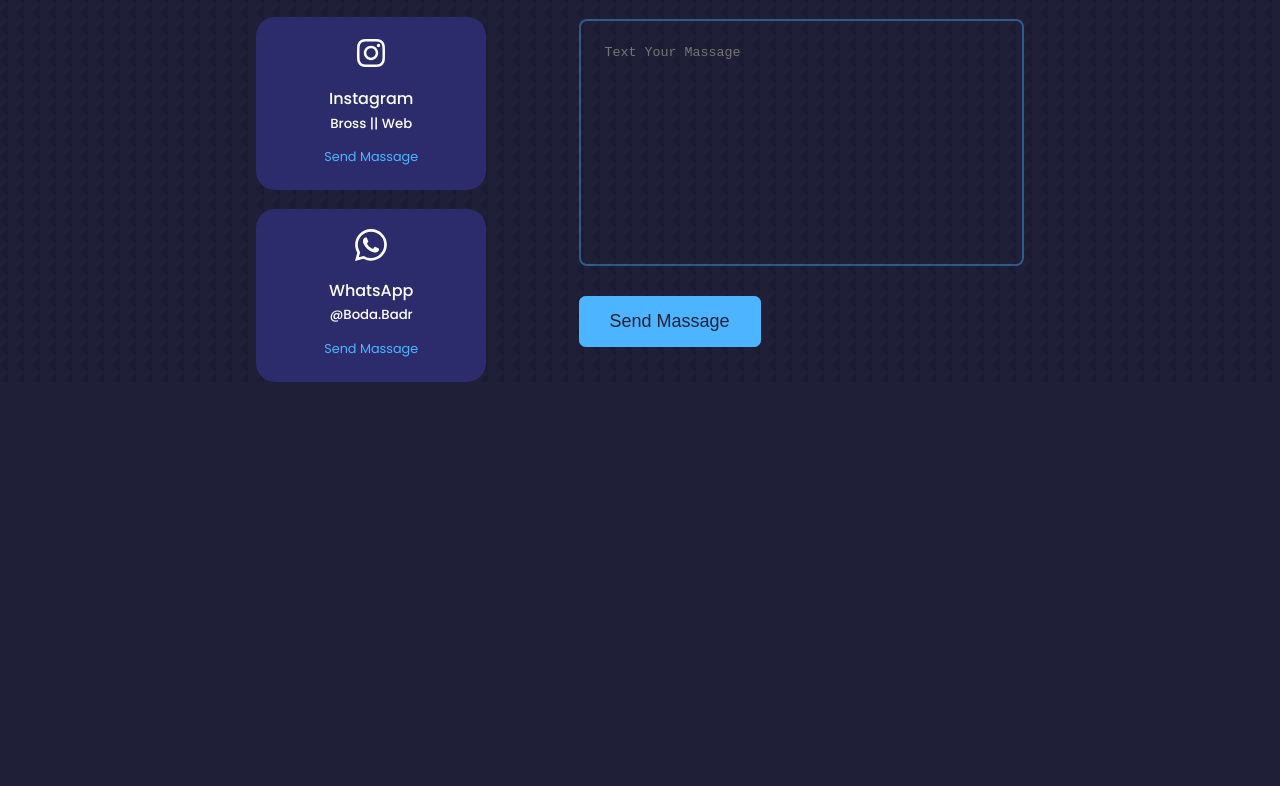
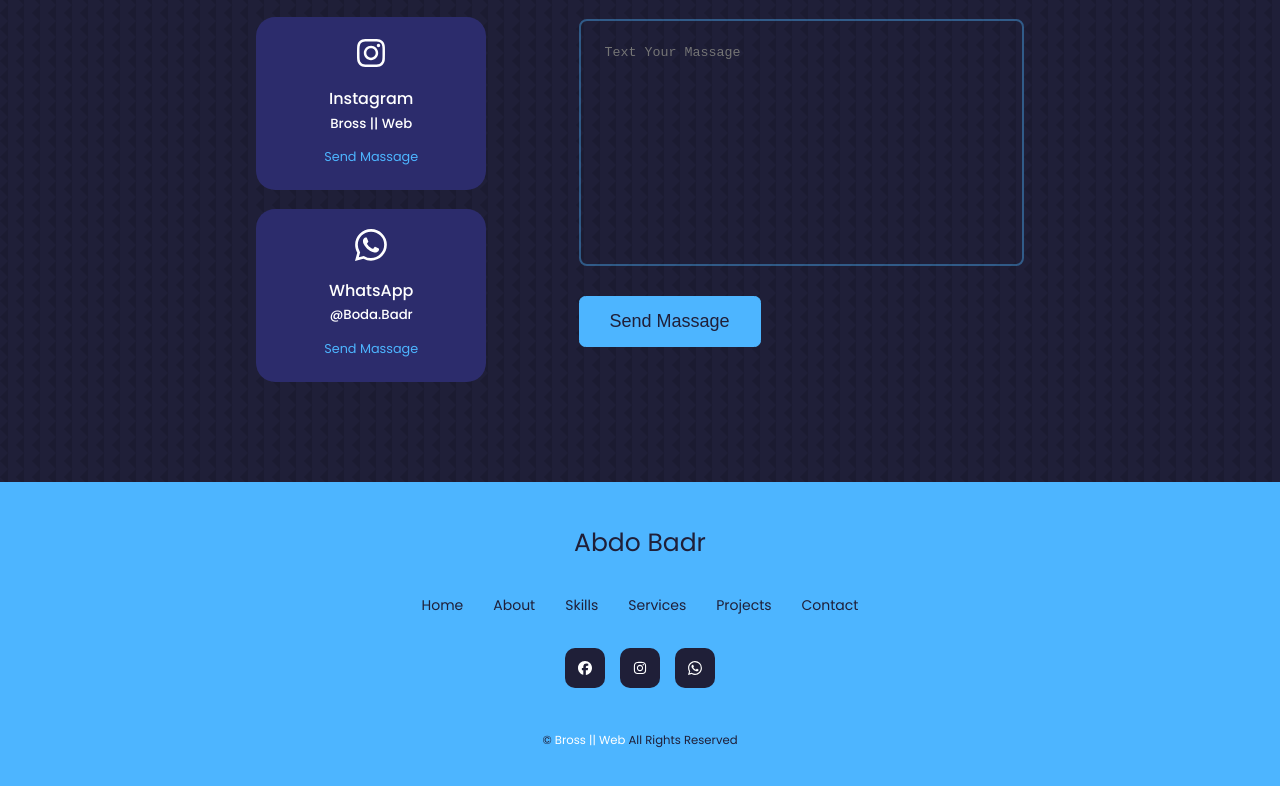
Before and after one commit to Abdobadr-web/portfolio, a React (Vite) app in the folder abdoPortfolio/: page / in a window 1280 px wide. Shown: the part 3595-4381 px from the top of the page. Before the commit the page ends 3977 px from the top, so only its background shows below. Built offline with nearby package versions, Linux system fonts and the light colour scheme.

Commit message:
add Footer component with social links and copyright; update Projects and Skills sections with IDs for navigation; enable smooth scrolling in CSS

```diff
--- a/abdoPortfolio/src/components/footer/Footer.jsx
+++ b/abdoPortfolio/src/components/footer/Footer.jsx
@@ -1,9 +1,34 @@
+import './footer.css'
 
-import './footer.css'
+import { SiFacebook } from "react-icons/si";
+import { FaInstagram } from "react-icons/fa";
+import { BsWhatsapp } from "react-icons/bs";
 
 function Footer() {
     return (
         <>
+            <footer>
+                <a href="#" className='footer_logo'>Abdo Badr</a>
+
+                <ul className='prim_links'>
+                    <li><a href="#">Home</a></li>
+                    <li><a href="#about">About</a></li>
+                    <li><a href="#skill">Skills</a></li>
+                    <li><a href="#service">Services</a></li>
+                    <li><a href="#project">Projects</a></li>
+                    <li><a href="#contact">Contact</a></li>
+                </ul>
+
+                <div className="footer_social">
+                    <a href="" target="_blank"><SiFacebook /></a>
+                    <a href="" target="_blank"><FaInstagram /></a>
+                    <a href="" target="_blank"><BsWhatsapp /></a>
+                </div>
+
+                <div className="copyright">
+                    <small>&copy; <a href="https://www.instagram.com/bross_web_/" target='_blank'>Bross || Web</a> All Rights Reserved</small>
+                </div>
+            </footer>
         </>
     )
     }
--- a/abdoPortfolio/src/components/footer/footer.css
+++ b/abdoPortfolio/src/components/footer/footer.css
@@ -0,0 +1,69 @@
+footer {
+    background: var(--color-prim);
+    padding: 40px 0;
+    text-align: center;
+    font-size: 14px;
+    margin-top: 100px;
+}
+
+footer a {
+    color: var(--bg-color);
+}
+
+.footer_logo {
+    font-size: 25px;
+    font-size: 500;
+    margin-bottom: 30px;
+    display: inline-block;
+}
+
+.prim_links {
+    display: flex;
+    flex-wrap: wrap;
+    justify-content: center;
+    gap: 30px;
+    margin: 0px auto 30px;
+}
+
+.footer_social {
+    display: flex;
+    justify-content: center;
+    gap: 15px;
+    margin-bottom: 40px;
+}
+
+.footer_social a{
+    background: var(--bg-color);
+    color: var(--color-white);
+    padding: 12px;
+    border-radius: 10px;
+    display: flex;
+    border: 1px solid transparent;
+    transition: var(--transition);
+}
+
+.footer_social a:hover{
+    background: transparent;
+    color: var(--bg-color);
+    border-color: var(--bg-color);
+}
+
+.copyright {
+    /* margin-bottom: 4rem; */
+    color: var(--bg-color);
+}
+
+.copyright a{
+    color: var(--color-white);
+}
+
+/* ============== responsive =======================*/
+
+/* ============= media queries mobile ============ */
+
+@media (max-width: 600px) {
+    .prim_links {
+        flex-direction: column;
+        gap: 20px;
+    }
+}
--- a/abdoPortfolio/src/components/projects/Projects.jsx
+++ b/abdoPortfolio/src/components/projects/Projects.jsx
@@ -60,7 +60,7 @@
 function Projects() {
     return (
         <>
-            <section className="projects">
+            <section className="projects" id='project'>
                 <div className="top_section">
                     <h5>My Recent Work</h5>
                     <h2>Portfolio</h2>
--- a/abdoPortfolio/src/components/skill/Skill.jsx
+++ b/abdoPortfolio/src/components/skill/Skill.jsx
@@ -70,7 +70,7 @@
 function Skill() {
     return (
         <>
-        <section className='skills'>
+        <section className='skills' id='skill'>
             <div className="top_section">
                 <h5>What Skill I Have</h5>
                 <h2>Experience</h2>
--- a/abdoPortfolio/src/index.css
+++ b/abdoPortfolio/src/index.css
@@ -20,6 +20,10 @@
     --color-white: #fff;
     --color-light: rgba(255,255,255,0.6);
     --transition: all 0.4s ease;
+}
+
+html {
+    scroll-behavior: smooth;
 }
 
 body {
```
